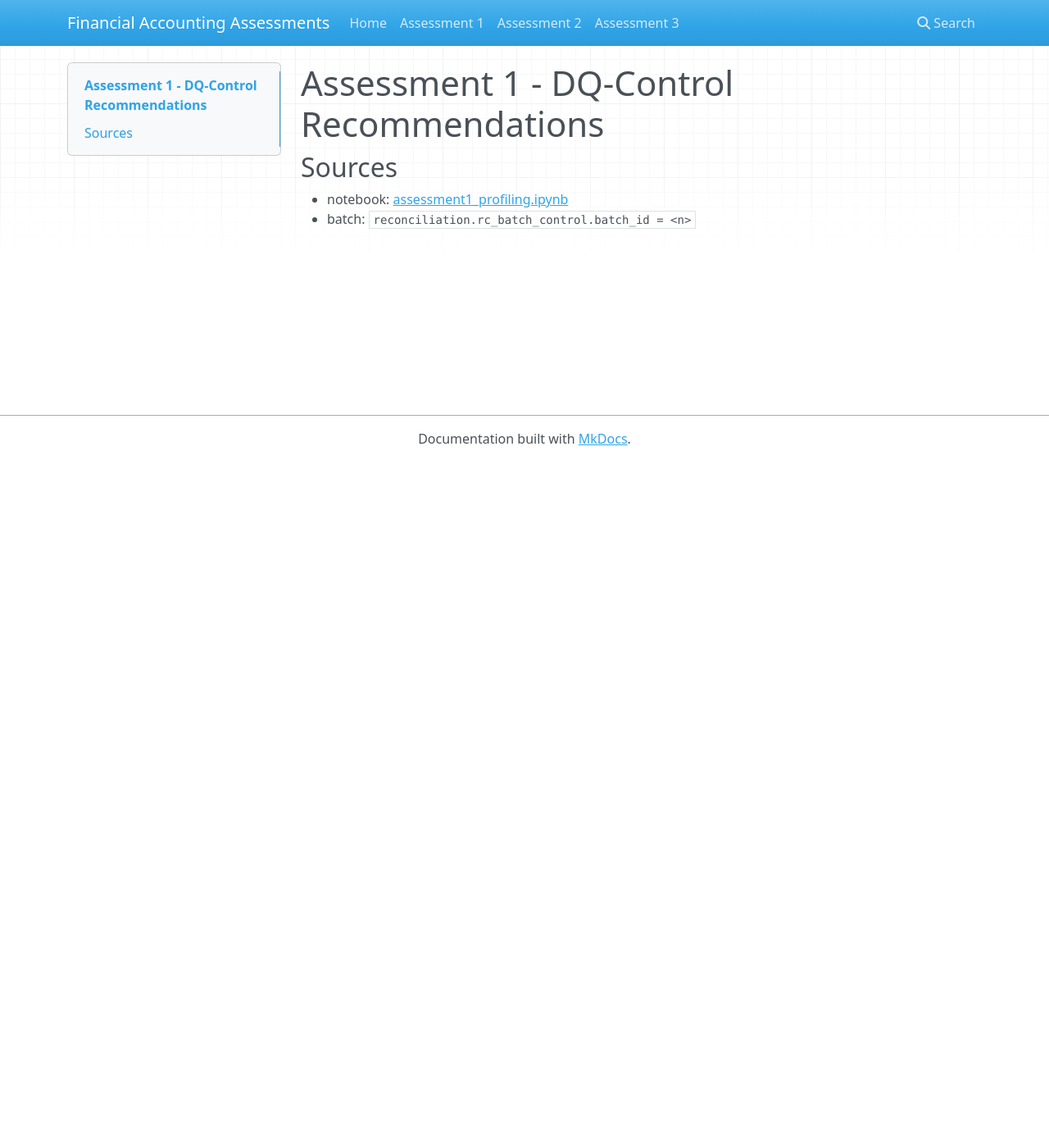
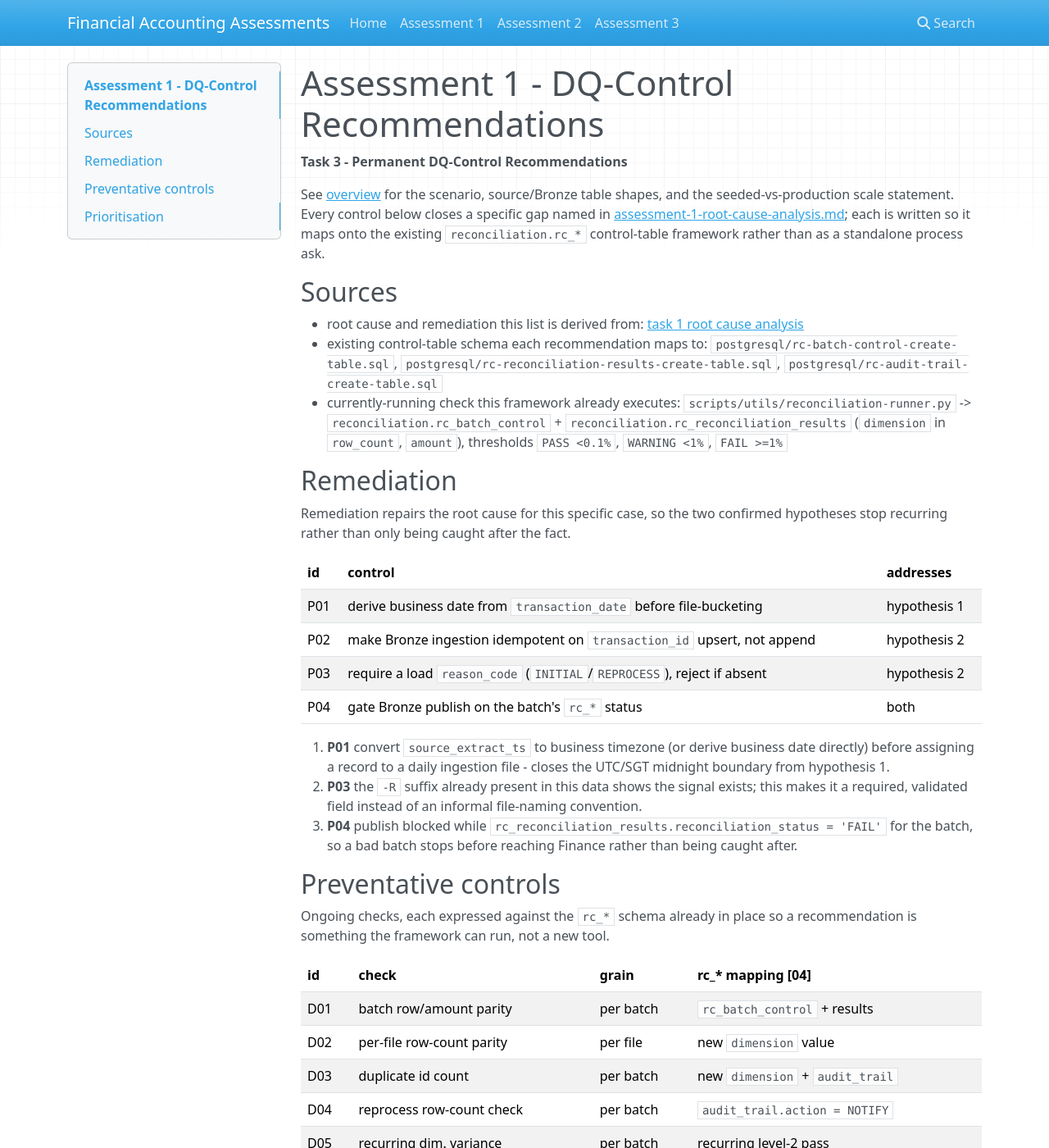
Before and after one commit to yayfalafels/de-financial-accounting-demo, an MkDocs documentation site: the page built from results/assessment-1/assessment-1-dq-recommendations.md, in a window 1280 px wide and 1400 px high. Shown: the whole window at 82% size. Built offline with MkDocs 1.6.1, drawn with Linux system fonts in a browser that asks for light colours; nearby versions of some CDN libraries; some of the changed text lies outside the part shown.

Commit message:
dev: [020] as01 09 dq controls

```diff
--- a/results/assessment-1/assessment-1-dq-recommendations.md
+++ b/results/assessment-1/assessment-1-dq-recommendations.md
@@ -1,6 +1,66 @@
 # Assessment 1 - DQ-Control Recommendations
+
+**Task 3 - Permanent DQ-Control Recommendations**
+
+See [overview](assessment-1-overview.md) for the scenario, source/Bronze table shapes, and the seeded-vs-production scale statement. Every control below closes a specific gap named in [assessment-1-root-cause-analysis.md](assessment-1-root-cause-analysis.md); each is written so it maps onto the existing `reconciliation.rc_*` control-table framework rather than as a standalone process ask.
 
 ## Sources
 
-- notebook: [assessment1_profiling.ipynb](https://github.com/yayfalafels/de-financial-accounting-demo/blob/main/notebooks/assessment1_profiling.ipynb)
-- batch: `reconciliation.rc_batch_control.batch_id = <n>`
+- root cause and remediation this list is derived from: [task 1 root cause analysis](assessment-1-root-cause-analysis.md)
+- existing control-table schema each recommendation maps to: `postgresql/rc-batch-control-create-table.sql`, `postgresql/rc-reconciliation-results-create-table.sql`, `postgresql/rc-audit-trail-create-table.sql`
+- currently-running check this framework already executes: `scripts/utils/reconciliation-runner.py` -> `reconciliation.rc_batch_control` + `reconciliation.rc_reconciliation_results` (`dimension` in `row_count`, `amount`), thresholds `PASS <0.1%`, `WARNING <1%`, `FAIL >=1%`
+
+## Remediation
+
+Remediation repairs the root cause for this specific case, so the two confirmed hypotheses stop recurring rather than only being caught after the fact.
+
+| id  | control                                                                  | addresses    |
+| --- | ------------------------------------------------------------------------ | ------------ |
+| P01 | derive business date from `transaction_date` before file-bucketing       | hypothesis 1 |
+| P02 | make Bronze ingestion idempotent on `transaction_id` upsert, not append  | hypothesis 2 |
+| P03 | require a load `reason_code` (`INITIAL`/`REPROCESS`), reject if absent   | hypothesis 2 |
+| P04 | gate Bronze publish on the batch's `rc_*` status                         | both         |
+
+01. **P01** convert `source_extract_ts` to business timezone (or derive business date directly) before assigning a record to a daily ingestion file - closes the UTC/SGT midnight boundary from hypothesis 1.
+02. **P03** the `-R` suffix already present in this data shows the signal exists; this makes it a required, validated field instead of an informal file-naming convention.
+03. **P04** publish blocked while `rc_reconciliation_results.reconciliation_status = 'FAIL'` for the batch, so a bad batch stops before reaching Finance rather than being caught after.
+
+## Preventative controls
+
+Ongoing checks, each expressed against the `rc_*` schema already in place so a recommendation is something the framework can run, not a new tool.
+
+| id  | check                       | grain        | rc_\* mapping [04]               |
+| --- | --------------------------- | ------------ | -------------------------------- |
+| D01 | batch row/amount parity     | per batch    | `rc_batch_control` + results     |
+| D02 | per-file row-count parity   | per file     | new `dimension` value            |
+| D03 | duplicate id count          | per batch    | new `dimension` + `audit_trail`  |
+| D04 | reprocess row-count check   | per batch    | `audit_trail.action = NOTIFY`    |
+| D05 | recurring dim. variance     | per batch    | recurring level-2 pass           |
+
+01. **D01** is the check task 2 already runs each batch (`batch_id = 9` above) - carried forward here as the baseline detective control, not a new recommendation.
+02. **D02** is the single highest-value new check: task 3 confirmed both `*_MIDNIGHT.dat` files as 100% absent from Bronze (20/20 rows) - a per-file row-count check would have caught this the same day, before Finance noticed the batch-level gap.
+03. **D05** reruns task 2's one-off dimensional pass on every batch instead of only when investigating a reported mismatch, so an `ingestion_file`-concentrated variance is caught the day it occurs.
+04. all four new rows (`D02`-`D05`) fit inside `rc_reconciliation_results`/`rc_audit_trail` as additional `dimension`/`action` values, not new tables - the schema extension is additive.
+
+## Prioritisation
+
+Severity reflects the dollar/row impact confirmed in the root-cause analysis; effort reflects implementation cost against the existing schema.
+
+| id  | control                          |
+| --- | -------------------------------- |
+| D02 | per-file row-count parity        |
+| P01 | business-date derivation fix     |
+| P02 | idempotent upsert on load        |
+| D03 | duplicate-id count per batch     |
+| P03 | mandatory load reason code       |
+| D04 | reprocess-batch count check      |
+| P04 | publish gate on `FAIL` status    |
+| D05 | recurring dimensional variance   |
+| D01 | batch parity (already running)   |
+
+**Reading the list**:
+
+- **P0** items close the two confirmed hypotheses at the source (P01, P02) and give the earliest possible detection of the specific failure mode already observed (D02).
+- **P1** items catch the same failure modes one layer later - after a bad batch lands rather than before.
+- **P2** formalizes a check task 2 already proved useful but only ran once. None of these controls resolve the [5-row unexplained residual](assessment-1-root-cause-analysis.md#unexplained-residual)
+- **D02 and D05** raise the odds a similar future occurrence is caught even if its mechanism is never fully explained.
```
Also changed, not shown: docs/assessments/09-as01-data-profiling-reconciliation.md (+1 -1 lines), results/assessment-1/assessment-1-root-cause-analysis.md (+1 -1 lines).
